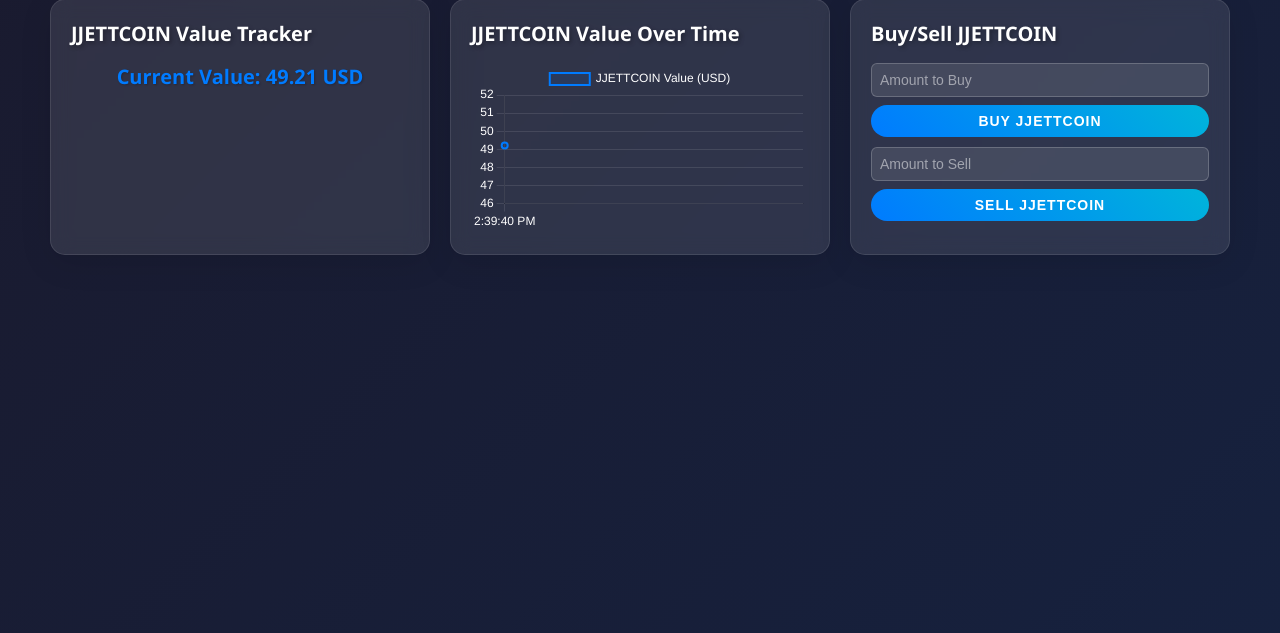
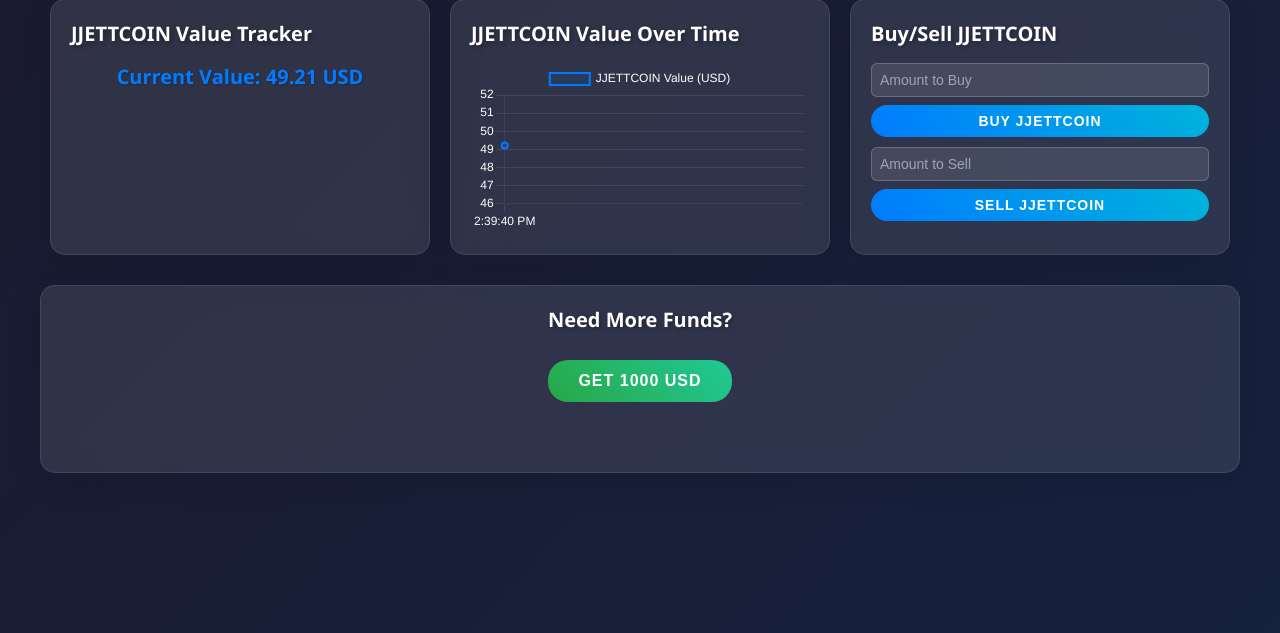
Before and after one commit to lisoil/JJETCOIN, a Flask app: page /transactions in a window 1280 px wide. Shown: the part 207-840 px from the top of the page. Run offline with Flask 3, Linux system fonts and the light colour scheme.

Commit message:
Free Money Button
Added <!-- Free Money Section --> and //Function to give free money

```diff
--- a/app/templates/transactions.html
+++ b/app/templates/transactions.html
@@ -227,6 +227,13 @@
                 <p id="transaction-message"></p>
             </div>
         </div>
+
+        <!-- Free Money Section -->
+        <div class="section" id="free-money-section">
+            <h2>Need More Funds?</h2>
+            <button id="free-money-button" onclick="giveFreeMoney()">Get 1000 USD</button>
+            <p id="free-money-message" class="message"></p>
+        </div>
     </div>
 
     <script>
@@ -377,25 +384,79 @@
             }
         });
 
-        // // Update user tracker display
-        // function updateUserTracker() {
-        //     const currentUser = sessionStorage.getItem('currentUser');
-        //     if (currentUser) {
-        //         const userData = JSON.parse(sessionStorage.getItem('userData')) || {};
-        //         const user = userData[currentUser] || { balance: 0, JJETTCOIN: 0 };
+        // Function to give free money
+        function giveFreeMoney() {
+            const currentUser = sessionStorage.getItem('currentUser');
+            const userData = JSON.parse(sessionStorage.getItem('userData')) || {};
 
-        //         document.getElementById('current-username').innerText = currentUser;
-        //         document.getElementById('current-usd').innerText = user.balance.toFixed(2);
-        //         document.getElementById('current-JJETTCOIN').innerText = user.JJETTCOIN.toFixed(2);
-        //     } else {
-        //         document.getElementById('current-username').innerText = 'NA';
-        //         document.getElementById('current-usd').innerText = '0.00';
-        //         document.getElementById('current-JJETTCOIN').innerText = '0.00';
-        //     }
-        // }
+            if (currentUser) {
+                if (!userData[currentUser]) {
+                    userData[currentUser] = { balance: 0, JJETTCOIN: 0, transactions: [] };
+                }
 
-        // // Update tracker when page loads
-        // updateUserTracker();
+                userData[currentUser].balance += 1000;
+
+                // Record the transaction
+                if (!userData[currentUser].transactions) {
+                    userData[currentUser].transactions = [];
+                }
+                userData[currentUser].transactions.push({
+                    type: 'free_money',
+                    amount: 1000,
+                    JJETTCOIN: 0,
+                    price: 0,
+                    timestamp: new Date().toISOString()
+                });
+
+                sessionStorage.setItem('userData', JSON.stringify(userData));
+                document.getElementById('free-money-message').innerText = 'You received 1000 USD!';
+                document.getElementById('free-money-message').className = 'message success-message';
+                updateUserTracker();
+            } else {
+                document.getElementById('free-money-message').innerText = 'Please log in to receive free money!';
+                document.getElementById('free-money-message').className = 'message error-message';
+            }
+        }
+
+        // Add styles for the free money section
+        const style = document.createElement('style');
+        style.textContent = `
+            #free-money-section {
+                text-align: center;
+                margin-top: 20px;
+            }
+
+            #free-money-button {
+                padding: 12px 30px;
+                font-size: 16px;
+                background: linear-gradient(45deg, #28a745, #20c997);
+                margin: 10px 0;
+            }
+
+            #free-money-button:hover {
+                background: linear-gradient(45deg, #218838, #17a2b8);
+            }
+
+            .message {
+                font-size: 14px;
+                margin-top: 10px;
+                padding: 8px;
+                border-radius: 5px;
+            }
+
+            .success-message {
+                background: rgba(40, 167, 69, 0.2);
+                border: 1px solid rgba(40, 167, 69, 0.3);
+                color: #28a745;
+            }
+
+            .error-message {
+                background: rgba(220, 53, 69, 0.2);
+                border: 1px solid rgba(220, 53, 69, 0.3);
+                color: #dc3545;
+            }
+        `;
+        document.head.appendChild(style);
     </script>
 </body>
 </html>
```
